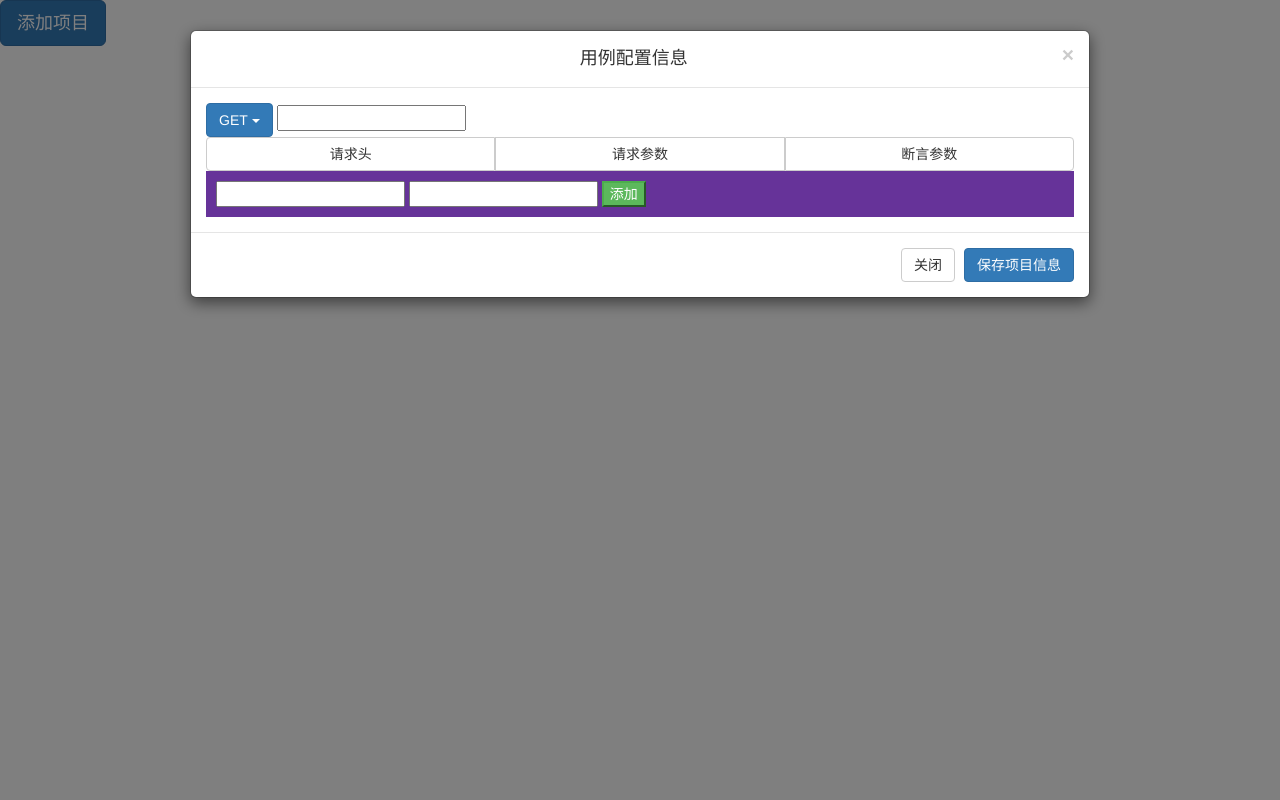
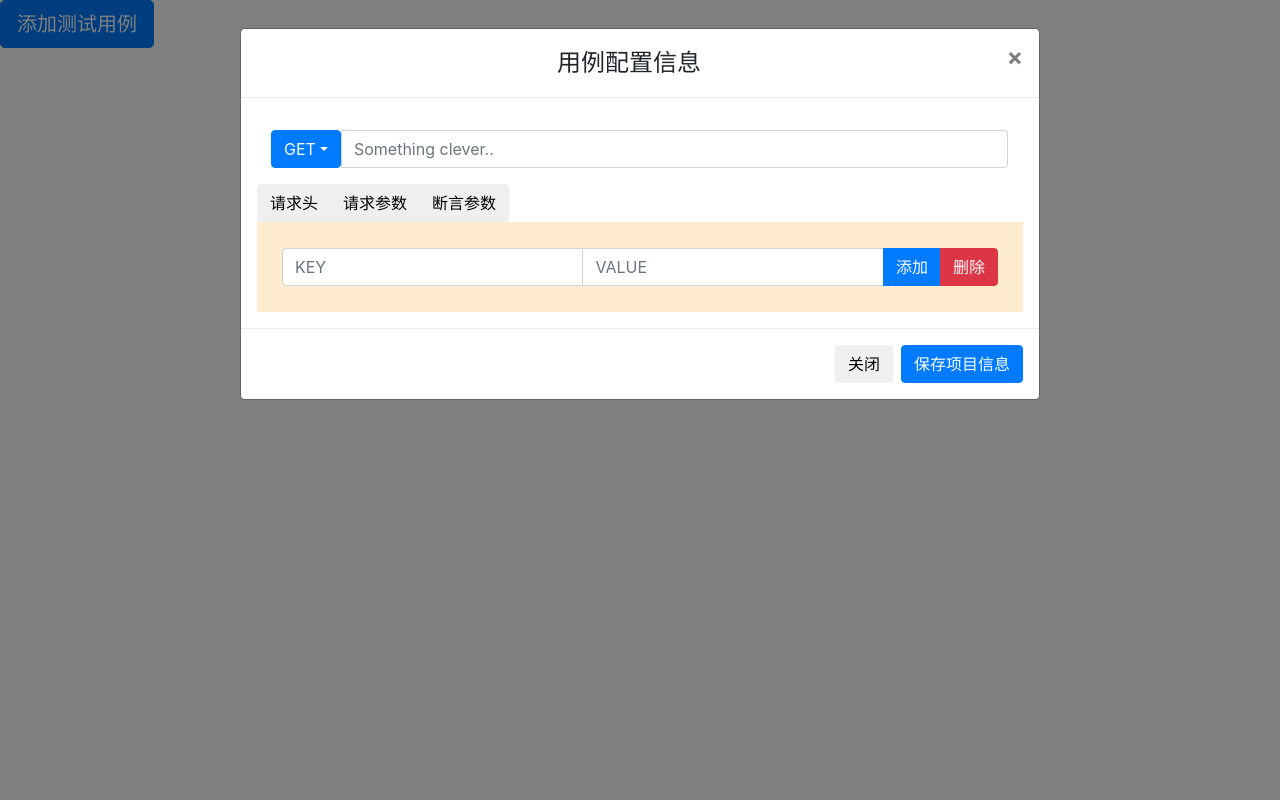
Before and after one commit to fangyt/casePlatform, a Flask app: page /object in a window 1280 px wide, after a click on "添加测试用例". Run offline with Flask 2, Linux system fonts and the light colour scheme; some libraries are stand-ins or nearby versions.

Commit message:
1.bug比我的毛还多

```diff
--- a/static/css/object.css
+++ b/static/css/object.css
@@ -1,4 +1,9 @@
 #header{
-    background-color: rebeccapurple;
+    background-color: blanchedalmond;
     padding: 10px;
 }
+#myModalLabel{
+    text-align: center;
+    margin-left: 300px;
+
+}
--- a/templates/html/objectCase.html
+++ b/templates/html/objectCase.html
@@ -8,12 +8,14 @@
     <title>Bootstrap 101 Template</title>
 
     <!-- Bootstrap -->
-    <link href="{{ url_for('static',filename = 'css/bootstrap.css') }}" rel="stylesheet">
     <!-- jQuery (Bootstrap 的所有 JavaScript 插件都依赖 jQuery，所以必须放在前边) -->
-    <script src="{{ url_for('static',filename = 'jquery/jquery.min.js') }}"></script>
     <!-- 加载 Bootstrap 的所有 JavaScript 插件。你也可以根据需要只加载单个插件。 -->
-    <script src="{{ url_for('static',filename = 'js/bootstrap.js') }}"></script>
-    <link href="{{ url_for('static',filename='css/object.css')}}" rel="stylesheet">
+    <link href="{{ url_for('static',filename='css/object.css') }}" rel="stylesheet">
+
+    <link rel="stylesheet" href="https://cdn.staticfile.org/twitter-bootstrap/4.1.0/css/bootstrap.min.css">
+    <script src="https://cdn.staticfile.org/jquery/3.2.1/jquery.min.js"></script>
+    <script src="https://cdn.staticfile.org/popper.js/1.12.5/umd/popper.min.js"></script>
+    <script src="https://cdn.staticfile.org/twitter-bootstrap/4.1.0/js/bootstrap.min.js"></script>
 
 
     <link rel="stylesheet"
@@ -25,28 +27,44 @@
 
 </head>
 <body>
+<div id="addCaseBtn">
 
-<button type="button" class="btn btn-primary btn-lg" data-toggle="modal" data-target="#myModal">
-    添加项目
+    <button type="button" class="btn btn-primary btn-lg "  data-toggle="modal" data-target="#myModal" id="addCase">
+    添加测试用例
 </button>
+
+</div>
+
 
 <!-- 基础项目信息弹框 -->
 <div class="modal fade" id="myModal" tabindex="-1" role="dialog" aria-labelledby="myLargeModalLabel">
     <div class="modal-dialog modal-lg" role="document">
         <div class="modal-content">
             <div class="modal-header">
+                <h4 class="modal-title " id="myModalLabel" >用例配置信息</h4>
+
                 <button type="button" class="close" data-dismiss="modal" aria-label="Close"><span
                         aria-hidden="true">&times;</span></button>
-                <h4 class="modal-title" id="myModalLabel" align="center">用例配置信息</h4>
             </div>
             <div class="modal-body">
 
                 <div id="caseHeader">
-                    <select class="selectpicker" data-style="btn-primary" data-width="fit">
-                        <option>GET</option>
-                        <option>POST</option>
-                    </select>
-                    <input type="text">
+
+                    <div class="container mt-3">
+
+                        <div class="input-group mb-3">
+
+                            <div class="input-group-append">
+                                <select class="selectpicker" data-style="btn-primary" data-width="fit">
+                                    <option>GET</option>
+                                    <option>POST</option>
+                                </select>
+                            </div>
+                            <input type="text" class="form-control" placeholder="Something clever..">
+
+                        </div>
+                    </div>
+
                     <div class="btn-group btn-group-justified" role="group" aria-label="...">
                         <div class="btn-group" role="group">
                             <button type="button" class="btn btn-default" id="heardBtn">请求头</button>
@@ -67,11 +85,16 @@
 
                     <div id="header">
 
+                        <div class="container mt-3" id="tttt">
 
-                        <div id="headerAdd">
-                            <input type="text" class="input-group-sm">
-                            <input type="text" class="input-group-sm">
-                            <button type="button" class="btn-success" id="add">添加</button>
+                            <div class="input-group mb-3">
+                                <input type="text" class="form-control" id="inputKey" placeholder="KEY">
+                                <input type="text" class="form-control" id='inputValue' placeholder="VALUE">
+                                <div class="input-group-append">
+                                    <button class="btn btn-primary" type="button" id="addArgument">添加</button>
+                                    <button class="btn btn-danger" type="button" id="delArgument">删除</button>
+                                </div>
+                            </div>
                         </div>
 
 
@@ -117,7 +140,7 @@
         $('#assertData').show()
 
     })
-
+    /*
     $('#add').click(function () {
         console.log('headerAdd', $('#headerAdd'))
 
@@ -125,6 +148,14 @@
 
     })
 
+     */
+
+    $('#addArgument').click(function () {
+
+        $('#header').append($('#tttt').html())
+
+    })
+
 </script>
 
 </body>
```
Also changed, not shown: templates/html/home.html (+33 -16 lines).
